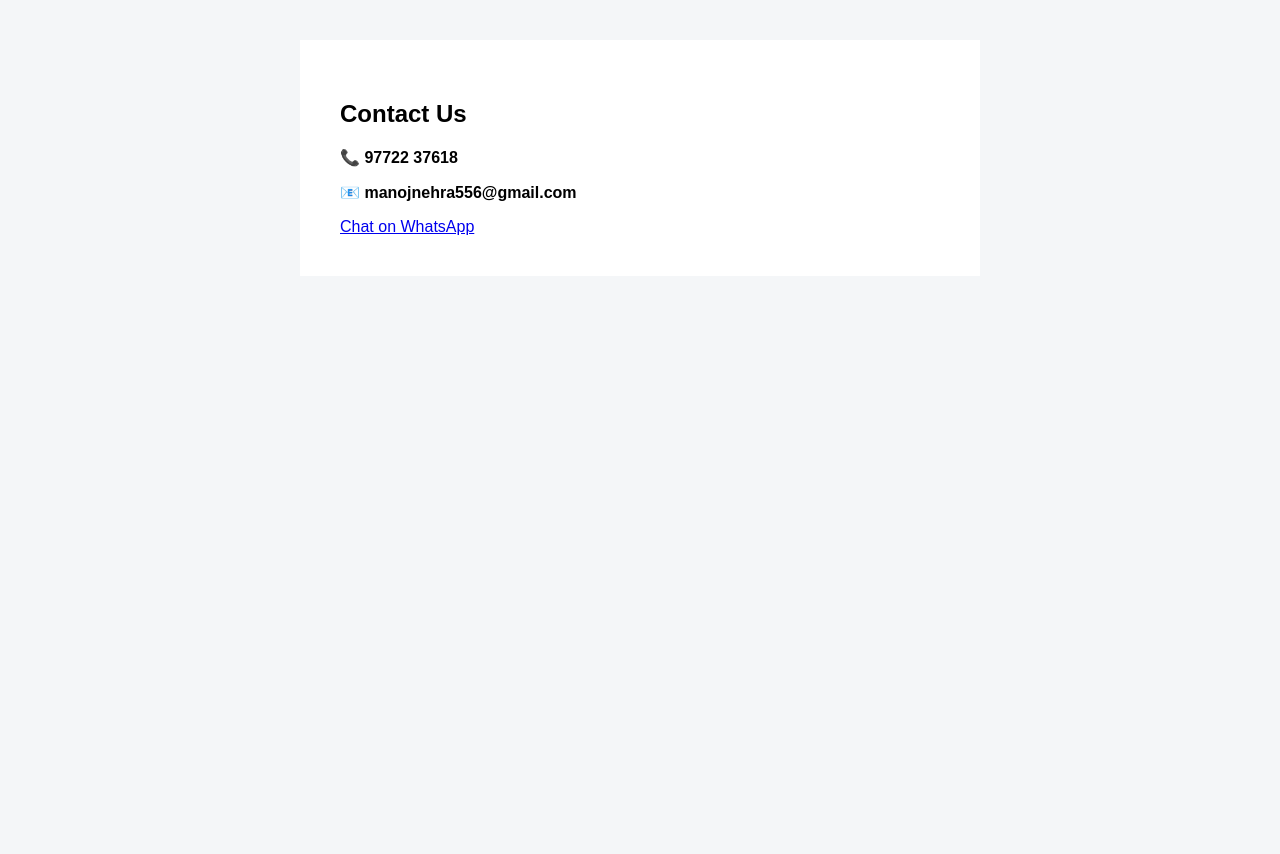
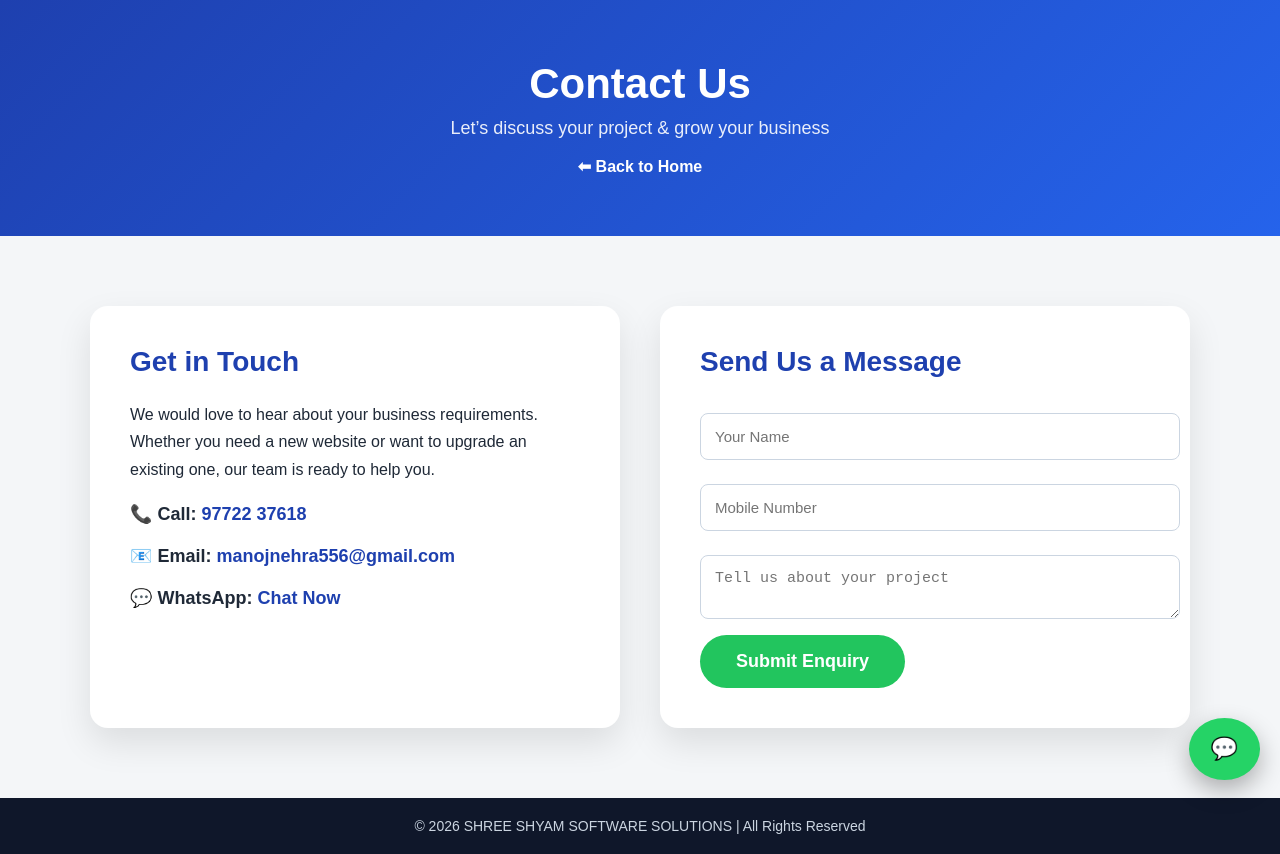
Before and after one commit to manojnehra556-netizen/Webdevelop, a plain HTML site: page templates/contact.html in a window 1280 px wide. Before the commit the page ends 800 px from the top, so only its background shows below. Drawn offline with Linux system fonts and the light colour scheme.

Commit message:
Update contact.html

```diff
--- a/templates/contact.html
+++ b/templates/contact.html
@@ -1,23 +1,206 @@
 <!DOCTYPE html>
-<html>
+<html lang="en">
 <head>
 <meta charset="UTF-8">
-<title>Contact</title>
+<title>Contact Us | SHREE SHYAM SOFTWARE SOLUTIONS</title>
+
 <style>
-body{font-family:Arial;background:#f4f6f8;margin:0}
-.section{max-width:600px;margin:auto;background:#fff;padding:40px;margin-top:40px}
+body{
+    margin:0;
+    font-family: Arial, sans-serif;
+    background:#f4f6f8;
+    color:#1f2937;
+}
+
+/* HEADER */
+header{
+    background:linear-gradient(135deg,#1e40af,#2563eb);
+    color:#fff;
+    text-align:center;
+    padding:60px 20px;
+}
+header h1{
+    margin:0;
+    font-size:42px;
+    font-weight:900;
+}
+header p{
+    margin-top:10px;
+    font-size:18px;
+    opacity:0.9;
+}
+header a{
+    color:#fff;
+    text-decoration:none;
+    font-weight:600;
+}
+
+/* SECTION */
+.section{
+    max-width:1100px;
+    margin:auto;
+    padding:70px 20px;
+}
+
+/* GRID */
+.contact-grid{
+    display:grid;
+    grid-template-columns:1fr 1fr;
+    gap:40px;
+}
+
+/* INFO BOX */
+.info-box{
+    background:#ffffff;
+    padding:40px;
+    border-radius:18px;
+    box-shadow:0 15px 35px rgba(0,0,0,0.1);
+}
+.info-box h2{
+    color:#1e40af;
+    font-size:28px;
+    margin-top:0;
+}
+.info-box p{
+    font-size:16px;
+    line-height:1.7;
+}
+
+.contact-item{
+    margin:20px 0;
+    font-size:18px;
+    font-weight:700;
+}
+.contact-item a{
+    text-decoration:none;
+    color:#1e40af;
+}
+
+/* FORM BOX */
+.form-box{
+    background:#ffffff;
+    padding:40px;
+    border-radius:18px;
+    box-shadow:0 15px 35px rgba(0,0,0,0.1);
+}
+.form-box h2{
+    color:#1e40af;
+    font-size:28px;
+    margin-top:0;
+}
+
+input, textarea{
+    width:100%;
+    padding:14px;
+    margin:12px 0;
+    border-radius:8px;
+    border:1px solid #cbd5e1;
+    font-size:15px;
+}
+
+.submit-btn{
+    background:#22c55e;
+    color:#fff;
+    padding:16px 36px;
+    border:none;
+    border-radius:40px;
+    font-size:18px;
+    font-weight:800;
+    cursor:pointer;
+}
+.submit-btn:hover{
+    background:#16a34a;
+}
+
+/* WHATSAPP */
+.whatsapp{
+    position:fixed;
+    bottom:20px;
+    right:20px;
+    background:#25D366;
+    color:white;
+    padding:18px 22px;
+    border-radius:50%;
+    font-size:22px;
+    text-decoration:none;
+    box-shadow:0 10px 25px rgba(0,0,0,0.3);
+}
+
+/* FOOTER */
+footer{
+    background:#0f172a;
+    color:#cbd5e1;
+    text-align:center;
+    padding:20px;
+    font-size:14px;
+}
+
+/* MOBILE */
+@media(max-width:700px){
+    .contact-grid{
+        grid-template-columns:1fr;
+    }
+    header h1{
+        font-size:32px;
+    }
+}
 </style>
 </head>
+
 <body>
 
+<header>
+    <h1>Contact Us</h1>
+    <p>Let’s discuss your project & grow your business</p>
+    <a href="/">⬅ Back to Home</a>
+</header>
+
 <div class="section">
-<h2>Contact Us</h2>
-<p>📞 <b>97722 37618</b></p>
-<p>📧 <b>manojnehra556@gmail.com</b></p>
-<a href="https://wa.me/919772237618" target="_blank">
-Chat on WhatsApp
-</a>
+    <div class="contact-grid">
+
+        <!-- LEFT INFO -->
+        <div class="info-box">
+            <h2>Get in Touch</h2>
+            <p>
+                We would love to hear about your business requirements.
+                Whether you need a new website or want to upgrade an existing one,
+                our team is ready to help you.
+            </p>
+
+            <div class="contact-item">
+                📞 Call: <a href="tel:9772237618">97722 37618</a>
+            </div>
+
+            <div class="contact-item">
+                📧 Email: <a href="mailto:manojnehra556@gmail.com">
+                manojnehra556@gmail.com</a>
+            </div>
+
+            <div class="contact-item">
+                💬 WhatsApp: <a href="https://wa.me/919772237618" target="_blank">
+                Chat Now</a>
+            </div>
+        </div>
+
+        <!-- RIGHT FORM -->
+        <div class="form-box">
+            <h2>Send Us a Message</h2>
+            <form method="post">
+                <input type="text" name="name" placeholder="Your Name" required>
+                <input type="tel" name="phone" placeholder="Mobile Number" required>
+                <textarea name="message" placeholder="Tell us about your project"></textarea>
+                <button class="submit-btn" type="submit">Submit Enquiry</button>
+            </form>
+        </div>
+
+    </div>
 </div>
+
+<a class="whatsapp" href="https://wa.me/919772237618" target="_blank">💬</a>
+
+<footer>
+© 2026 SHREE SHYAM SOFTWARE SOLUTIONS | All Rights Reserved
+</footer>
 
 </body>
 </html>
```
